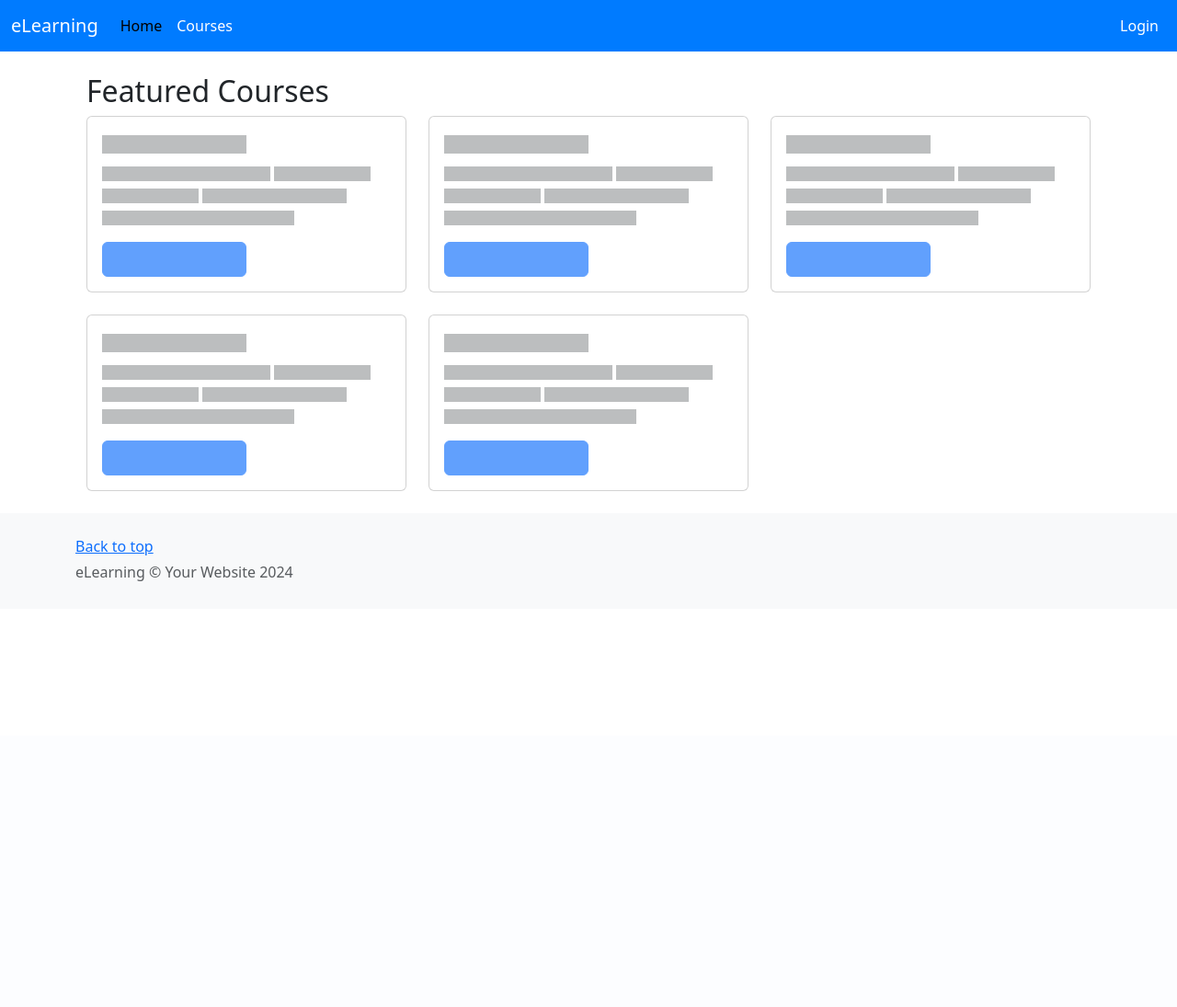
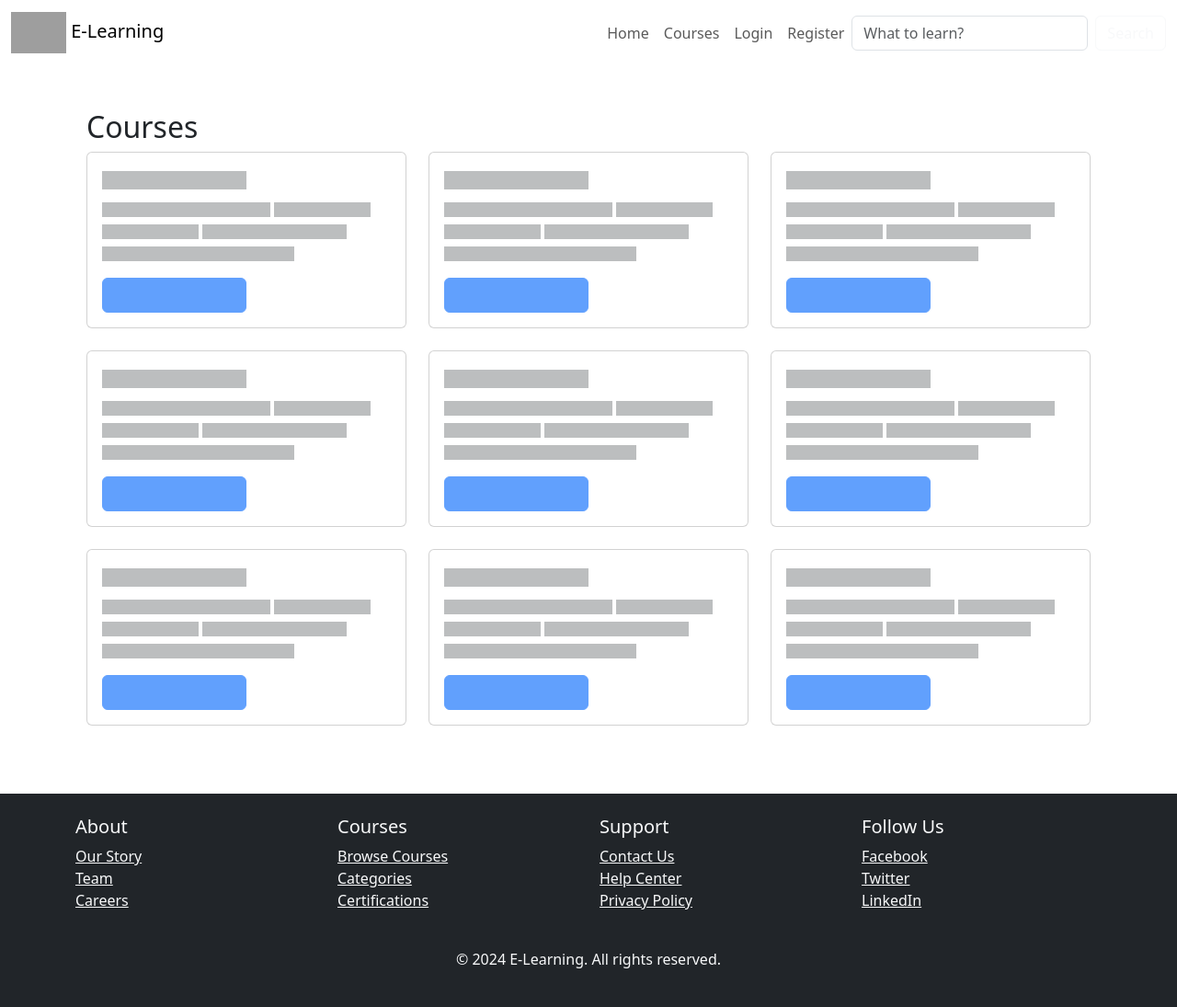
Before and after one commit to youngoris/eLearning-Django, a Django app: template eLearning/templates/main/home.html in a window 1280 px wide. Shown: the whole page at 92% size. Before the commit the page ends 632 px from the top, so only its background shows below. Run offline with Django 3.2, Linux system fonts and the light colour scheme; the template is opened without the code that fills it, so the values that code supplies are empty; some libraries are stand-ins or nearby versions; grey boxes are pictures that could not be loaded.

Commit message:
login and register done

```diff
--- a/eLearning/eLearning/settings.py
+++ b/eLearning/eLearning/settings.py
@@ -134,3 +134,5 @@
 DEFAULT_AUTO_FIELD = "django.db.models.BigAutoField"
 
 AUTH_USER_MODEL = 'accounts.CustomUser'
+
+LOGIN_REDIRECT_URL = '/accounts/profile/'
--- a/eLearning/eLearning/urls.py
+++ b/eLearning/eLearning/urls.py
@@ -20,6 +20,7 @@
 from django.urls import path, include
 
 urlpatterns = [
+    path('accounts/', include('apps.accounts.urls')),
     path('courses/', include('apps.courses.urls', namespace='courses')),
     path('students/', include('apps.students.urls')),
     path('teachers/', include('apps.teachers.urls')),
--- a/eLearning/templates/base.html
+++ b/eLearning/templates/base.html
@@ -5,72 +5,120 @@
 <head>
     <meta charset="UTF-8">
     <meta name="viewport" content="width=device-width, initial-scale=1.0">
-    <title>{% block title %}eLearning Platform{% endblock title %}</title>
+    <title>{% block title %}eLearning Project{% endblock title %}</title>
     <!-- Bootstrap CSS -->
     <link href="{% static 'admin/css/bootstrap.min.css' %}" rel="stylesheet">
+    <link href="{% static 'admin/css/avatar.min.css' %}" rel="stylesheet">
+    <link href="{% static 'admin/css/custom_styles.css' %}" rel="stylesheet">
     <script src="{% static 'admin/js/bootstrap.bundle.min.js' %}"></script>
 
     {% block extra_css %}{% endblock extra_css %}
-    <style>
-        .navbar-custom {
-            background-color: #007bff; /* Bootstrap primary color */
-        }
-        .navbar-custom .navbar-brand,
-        .navbar-custom .nav-link {
-            color: white; /* Ensuring the text is visible on the dark background */
-        }
-        .navbar-custom .nav-link:hover {
-            color: #ccc; /* Lighten the text on hover for better UX */
-        }
-    </style>
+
 </head>
 <body>
     <header>
         <!-- Navigation Bar -->
-        <nav class="navbar navbar-expand-lg navbar-custom">
-            <div class="container-fluid">
-                <a class="navbar-brand" href="{% url 'home' %}">eLearning</a>
-                <button class="navbar-toggler" type="button" data-bs-toggle="collapse" data-bs-target="#navbarNav" aria-controls="navbarNav" aria-expanded="false" aria-label="Toggle navigation">
+        <nav class="navbar navbar-expand-lg  navbar-custom" >
+            <div class="container-fluid align-items-center"> <!-- 使用Flexbox工具类来确保垂直居中 -->
+                <a class="navbar-brand" href="{% url 'home' %}">
+                    <img src="{% static 'admin/img/logo.png' %}" alt="eLearning Logo" style="width: 60px;">
+                    E-Learning
+                </a>
+                <button class="navbar-toggler navbar-dark" type="button" data-bs-toggle="collapse" data-bs-target="#navbarNavAltMarkup" aria-controls="navbarNavAltMarkup" aria-expanded="false" aria-label="Toggle navigation">
                     <span class="navbar-toggler-icon"></span>
                 </button>
-                <div class="collapse navbar-collapse" id="navbarNav">
-                    <ul class="navbar-nav me-auto">
-                        <li class="nav-item">
-                            <a class="nav-link active" aria-current="page" href="{% url 'home' %}">Home</a>
+                <div class="collapse navbar-collapse justify-content-end" id="navbarNavAltMarkup">
+                    <div class="navbar-nav align-items-center"> <!-- 确保导航项也垂直居中 -->
+                        <a class="nav-link" href="{% url 'home' %}">Home</a>
+                        <a class="nav-link" href="{% url 'courses:course_list' %}">Courses</a>
+                        {% if user.is_authenticated %}
+                        <li class="nav-item dropdown">
+                            <a class="nav-link dropdown-toggle" href="#" id="navbarDropdownMenuLink" role="button" data-bs-toggle="dropdown" aria-expanded="false">
+                                <img class="avatar avatar-48 bg-light rounded-circle text-white p-2"
+                                src="https://raw.githubusercontent.com/twbs/icons/main/icons/person-fill.svg">
+                                <span class="navbar-text mx-0" >{{ user.username }}</span>
+                            </a>
+                            <ul class="dropdown-menu" aria-labelledby="navbarDropdownMenuLink">
+                                <li><a class="dropdown-item" href="{% url 'profile' %}">Profile</a></li>
+                                <li><hr class="dropdown-divider"></li>
+                                <li><a class="dropdown-item" href="{% url 'logout' %}">Logout</a></li>
+                            </ul>
                         </li>
-                        <li class="nav-item">
-                            <a class="nav-link" href="{% url 'courses:course_list' %}">Courses</a>
-                        </li>
-                        <!-- More navigation items -->
-                    </ul>
-                    <ul class="navbar-nav">
-                        <li class="nav-item">
-                            <a class="nav-link" href="{% url 'login' %}">Login</a>
-                        </li>
-                    </ul>
+                        {% else %}
+                        <a class="nav-link" href="{% url 'login' %}">Login</a>
+                        <a class="nav-link" href="{% url 'register' %}">Register</a>
+                        {% endif %}
+                        <!-- Search form -->
+                        <form class="d-flex align-items-center"> <!-- 确保表单也垂直居中 -->
+                            <input class="form-control me-2" type="search" placeholder="What to learn?" aria-label="Search" style="height: 38px;"> <!-- 指定输入框高度 -->
+                            <button class="btn btn-outline-light" type="submit">Search</button>
+                        </form>
+                    </div>
                 </div>
             </div>
         </nav>
+
     </header>
 
-    <main role="main" class="container mt-4">
+    <main role="main" class="container mt-5">
         {% block content %}
         <!-- Content will be overridden in child templates -->
         {% endblock content %}
     </main>
 
-    <footer class="text-muted py-4 bg-light">
+    <footer class="bg-dark text-light py-4" style="margin-top: 50px;">
         <div class="container">
-            <p class="float-right mb-1">
-                <a href="#">Back to top</a>
-            </p>
-            <p class="mb-1">eLearning &copy; Your Website 2024</p>
-            <!-- Footer Links or Copyright Information -->
+            <div class="row">
+                <!-- About Section -->
+                <div class="col-md-3">
+                    <h5>About</h5>
+                    <ul class="list-unstyled">
+                        <li><a href="#" class="text-light">Our Story</a></li>
+                        <li><a href="#" class="text-light">Team</a></li>
+                        <li><a href="#" class="text-light">Careers</a></li>
+                    </ul>
+                </div>
+
+                <!-- Courses Section -->
+                <div class="col-md-3">
+                    <h5>Courses</h5>
+                    <ul class="list-unstyled">
+                        <li><a href="#" class="text-light">Browse Courses</a></li>
+                        <li><a href="#" class="text-light">Categories</a></li>
+                        <li><a href="#" class="text-light">Certifications</a></li>
+                    </ul>
+                </div>
+
+                <!-- Support Section -->
+                <div class="col-md-3">
+                    <h5>Support</h5>
+                    <ul class="list-unstyled">
+                        <li><a href="#" class="text-light">Contact Us</a></li>
+                        <li><a href="#" class="text-light">Help Center</a></li>
+                        <li><a href="#" class="text-light">Privacy Policy</a></li>
+                    </ul>
+                </div>
+
+                <!-- Social Media Section -->
+                <div class="col-md-3">
+                    <h5>Follow Us</h5>
+                    <ul class="list-unstyled">
+                        <li><a href="#" class="text-light">Facebook</a></li>
+                        <li><a href="#" class="text-light">Twitter</a></li>
+                        <li><a href="#" class="text-light">LinkedIn</a></li>
+                    </ul>
+                </div>
+            </div>
+
+            <!-- CopyRight Section -->
+            <div class="text-center mt-4">
+                <p>© 2024 E-Learning. All rights reserved.</p>
+            </div>
         </div>
     </footer>
 
     <!-- Bootstrap Bundle with Popper -->
-    <script src="{% static 'admin/js/bootstrap.bundle.min.js' %}"></script>
+    {% comment %} <script src="{% static 'admin/js/bootstrap.bundle.min.js' %}"></script> {% endcomment %}
     {% block extra_js %}{% endblock extra_js %}
 </body>
 </html>
--- a/eLearning/templates/main/home.html
+++ b/eLearning/templates/main/home.html
@@ -2,7 +2,7 @@
 
 {% block content %}
 <div class="container">
-    <h2>Featured Courses</h2>
+    <h2>Courses</h2>
     <div class="row">
         {% if courses %}
             {% for course in courses %}
@@ -17,7 +17,7 @@
             </div>
             {% endfor %}
         {% else %}
-            {% for _ in "12345"|make_list %}
+            {% for _ in "123456789"|make_list %}
             <div class="col-md-4 mb-4">
                 <div class="card">
                     <div class="card-body">
@@ -30,6 +30,7 @@
                             <span class="placeholder col-4"></span>
                             <span class="placeholder col-6"></span>
                             <span class="placeholder col-8"></span>
+
                         </p>
                         <a href="#" tabindex="-1" class="btn btn-primary disabled placeholder col-6"></a>
                     </div>
```
Also changed, not shown: eLearning/apps/accounts/forms.py (added, +7 -0 lines), eLearning/apps/accounts/models.py (+14 -5 lines), eLearning/apps/accounts/urls.py (added, +12 -0 lines), eLearning/apps/accounts/views.py (+28 -2 lines), eLearning/templates/accounts/login.html (added, +46 -0 lines), eLearning/templates/accounts/profile.html (added, +21 -0 lines), eLearning/templates/accounts/register.html (added, +44 -0 lines), eLearning/templates/accounts/welcome.html (added, +32 -0 lines), eLearning/apps/accounts/migrations/0001_initial.py (added), eLearning/apps/accounts/migrations/0002_customuser_user_type_alter_customuser_birth_date_and_more.py (added), eLearning/apps/accounts/migrations/__init__.py (added), eLearning/apps/courses/migrations/0001_initial.py, eLearning/db.sqlite3, 3 other files.
